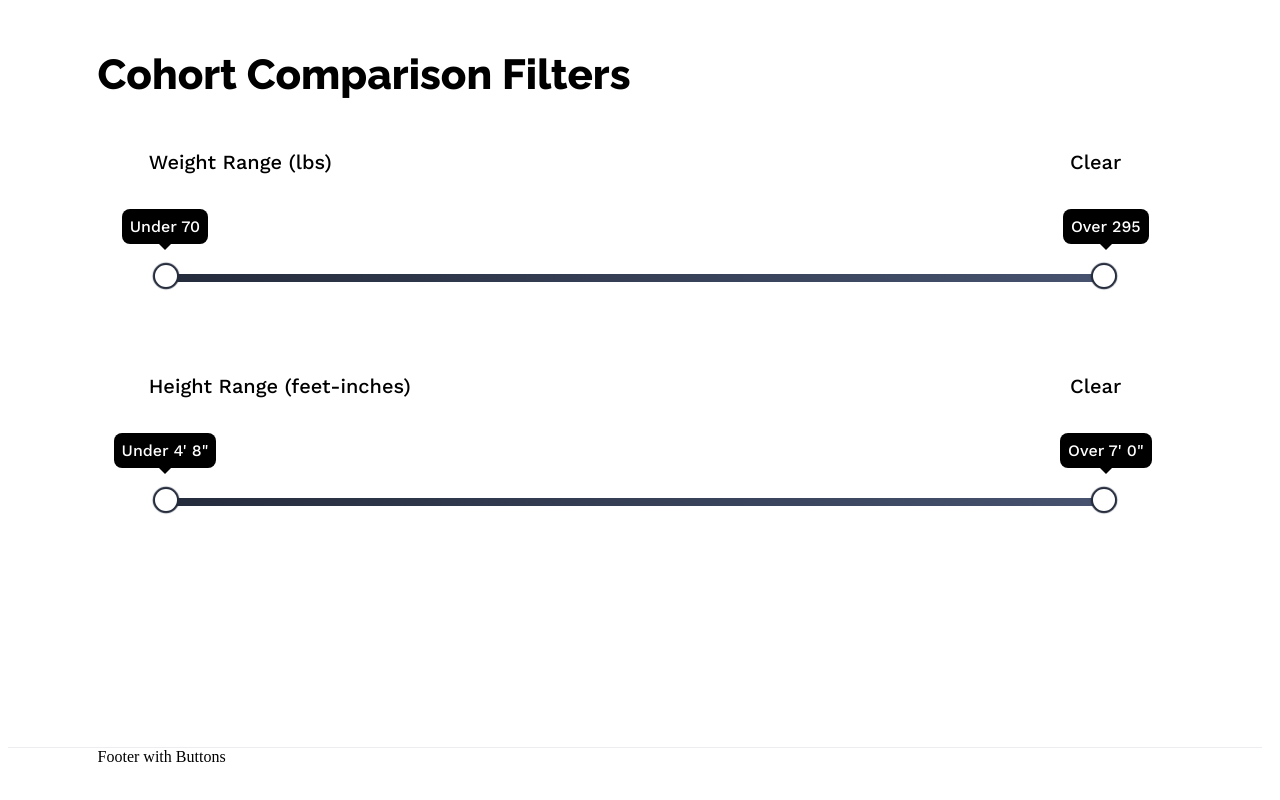
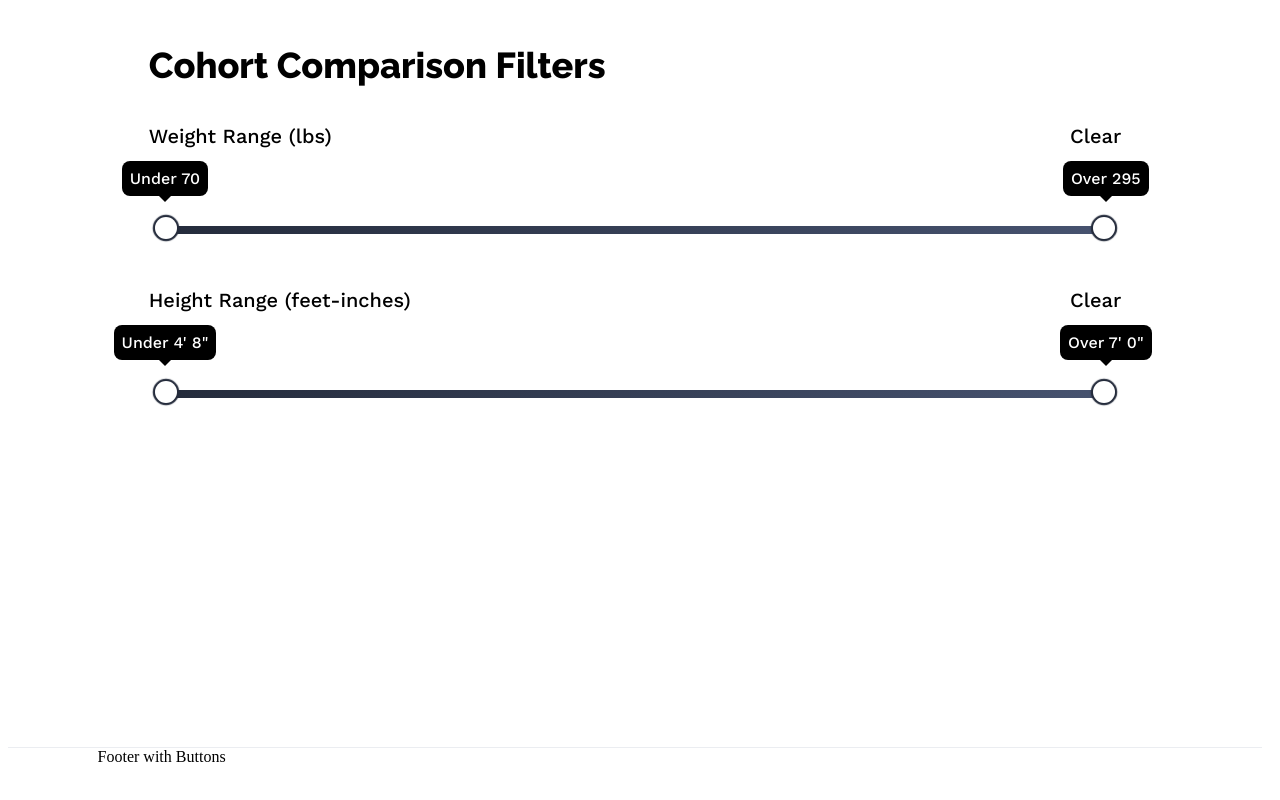
Before and after one commit to LinnaeK/cohort-comparison, a React (Create React App) app: page / in a window 1280 px wide. Built offline with nearby package versions, Linux system fonts and the light colour scheme.

Commit message:
Reduce white space

```diff
--- a/src/ComparisonForm/ComparisonForm.module.css
+++ b/src/ComparisonForm/ComparisonForm.module.css
@@ -4,17 +4,17 @@
 }
 
 .MainHeader {
-  padding-left: 7vw;
+  padding-left: 11vw;
   position: sticky;
   z-index: 40;
   left: 0px;
   top: 0px;
-  height: 100px;
+  height: 80px;
   background-color: rgb(255, 255, 255);
   font-family: 'Raleway', sans-serif;
   font-weight: 900;
-  font-size: 42px;
-  margin-top: 42px;
+  font-size: 36px;
+  margin-top: 36px;
 }
 
 .MainFooter {
--- a/src/MultiRangeSlider/MultiRangeSlider.css
+++ b/src/MultiRangeSlider/MultiRangeSlider.css
@@ -1,5 +1,6 @@
 .container {
-  height: 200px;
+  height: 125px;
+  margin-top: 15px;
   display: flex;
   align-items: center;
   justify-content: center;
```
